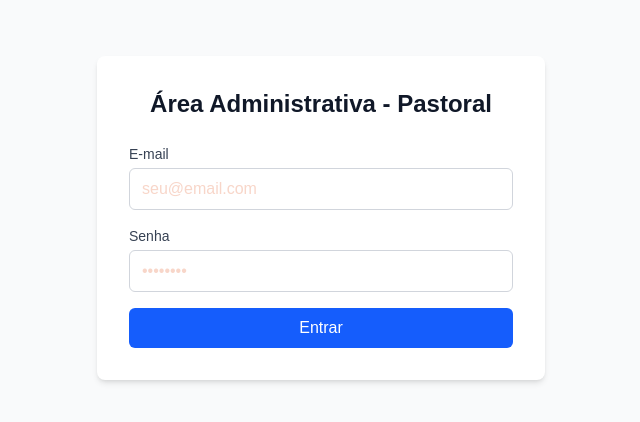
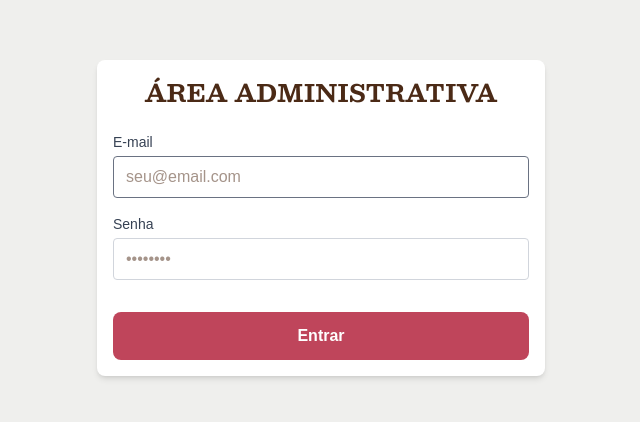
Before and after one commit to MarcosLudgerio/perseveranca-store, a Next.js app: page /admin/login in a window 1280 px wide. Shown: the part 182-604 px from the top of the page, without its empty margins (319-959 px from the left). Built offline with nearby package versions, Linux system fonts and the light colour scheme; no server answers.

Commit message:
style: update css admin pages

```diff
--- a/src/app/admin/login/page.tsx
+++ b/src/app/admin/login/page.tsx
@@ -33,10 +33,10 @@ export default function LoginPage() {
   }
 
   return (
-    <div className="min-h-screen flex items-center justify-center bg-gray-50 p-4">
-      <div className="max-w-md w-full bg-white rounded-lg shadow-md p-8">
-        <h1 className="text-2xl font-bold text-gray-900 text-center mb-6">
-          Área Administrativa - Pastoral
+    <div className="min-h-screen flex items-center justify-center bg-tertiary p-4">
+      <div className="max-w-md bg-white  w-full rounded-lg shadow-md p-4">
+        <h1 className="text-2xl font-bold text-center font-besley text-primary uppercase mb-6">
+          Área Administrativa
         </h1>
 
         {error && (
@@ -55,7 +55,7 @@ export default function LoginPage() {
               required
               value={email}
               onChange={(e) => setEmail(e.target.value)}
-              className="w-full px-3 py-2 border border-gray-300 rounded-md focus:outline-none focus:ring-2 focus:ring-blue-500"
+              className="w-full px-3 py-2 border text-brand border-gray-500 rounded focus:ring-2 focus:ring-primary outline-none"
               placeholder="seu@email.com"
             />
           </div>
@@ -69,15 +69,14 @@ export default function LoginPage() {
               required
               value={password}
               onChange={(e) => setPassword(e.target.value)}
-              className="w-full px-3 py-2 border border-gray-300 rounded-md focus:outline-none focus:ring-2 focus:ring-blue-500"
+              className="w-full px-3 py-2 border text-brand border-gray-300 rounded focus:ring-2 focus:ring-primary outline-none"
               placeholder="••••••••"
             />
           </div>
-
           <button
             type="submit"
             disabled={loading}
-            className="w-full bg-blue-600 text-white py-2 rounded-md font-medium hover:bg-blue-700 transition duration-200 disabled:opacity-50"
+            className="w-full bg-secondary hover:bg-[#727432] text-white font-bold py-3 rounded-lg transition-colors disabled:opacity-50 mt-4"
           >
             {loading ? 'Entrando...' : 'Entrar'}
           </button>
--- a/src/app/admin/produtos/page.tsx
+++ b/src/app/admin/produtos/page.tsx
@@ -121,30 +121,30 @@ export default function AdminProductsPage() {
             <div className="max-w-5xl mx-auto space-y-8">
 
                 {/* Formulário de Cadastro */}
-                <div className="bg-white p-6 rounded-lg shadow">
-                    <h2 className="text-xl font-bold mb-4 text-gray-800">Cadastrar Novo Produto</h2>
+                <div className="bg-white bg p-6 rounded-lg shadow">
+                    <h2 className="text-2xl font-bold font-besley text-center text-primary mb-4 text-gray-800">Cadastrar Novo Produto</h2>
 
                     <form onSubmit={handleSubmit} className="space-y-4">
                         <div className="grid grid-cols-1 md:grid-cols-2 gap-4">
                             <div>
-                                <label className="block text-sm font-medium mb-1">Nome do Produto</label>
+                                <label className="block text-lg text-brand mb-1">Nome do Produto</label>
                                 <input
                                     type="text"
                                     required
                                     value={name}
                                     onChange={(e) => setName(e.target.value)}
-                                    className="w-full border p-2 rounded"
+                                    className="w-full border p-2 rounded-lg text-gray-700 focus:ring-2 focus:ring-secondary outline-none"
                                     placeholder="Ex: Camisa Tradicional Azul"
                                 />
                             </div>
 
                             <div>
-                                <label className="block text-sm font-medium mb-1">Categoria</label>
+                                <label className="block text-lg text-brand mb-1">Categoria</label>
                                 <select
                                     required
                                     value={categoryId}
                                     onChange={(e) => setCategoryId(e.target.value)}
-                                    className="w-full border p-2 rounded"
+                                    className="w-full border p-2 rounded-lg text-gray-700 focus:ring-2 focus:ring-secondary outline-none"
                                 >
                                     <option value="">Selecione uma categoria</option>
                                     {categories.map((c) => (
@@ -155,28 +155,28 @@ export default function AdminProductsPage() {
                         </div>
 
                         <div>
-                            <label className="block text-sm font-medium mb-1">Descrição</label>
+                            <label className="block text-lg text-brand  mb-1">Descrição</label>
                             <textarea
                                 value={description}
                                 onChange={(e) => setDescription(e.target.value)}
-                                className="w-full border p-2 rounded"
+                                className="w-full border p-2 rounded-lg text-gray-700 rounded focus:ring-2 focus:ring-secondary outline-none"
                                 rows={2}
                             />
                         </div>
 
                         <div>
-                            <label className="block text-sm font-medium mb-1">Imagem do Produto</label>
+                            <label className="block text-lg text-brand mb-1">Imagem do Produto</label>
                             <input
                                 type="file"
                                 accept="image/*"
                                 onChange={(e) => setImageFile(e.target.files?.[0] || null)}
-                                className="w-full border p-2 rounded"
+                                className="w-full border p-2 rounded-lg text-gray-700 rounded focus:ring-2 focus:ring-secondary outline-none"
                             />
                         </div>
 
                         {/* Gerenciador de Variações (Tamanhos / Preços) */}
-                        <div className="border-t pt-4">
-                            <h3 className="font-semibold text-gray-700 mb-2">Tamanhos e Preços</h3>
+                        <div className="border-t border-secondary pt-4 ">
+                            <h3 className="font-semibold text-brand mb-2">Tamanhos e Preços</h3>
                             {variants.map((v, idx) => (
                                 <div key={idx} className="flex gap-2 mb-2 items-center">
                                     <input
@@ -184,7 +184,7 @@ export default function AdminProductsPage() {
                                         placeholder="Nome (ex: P, M, G, XG)"
                                         value={v.name}
                                         onChange={(e) => handleVariantChange(idx, 'name', e.target.value)}
-                                        className="border p-2 rounded flex-1"
+                                        className="border p-2 rounded-lg text-gray-700 rounded focus:ring-2 focus:ring-secondary outline-none flex-1"
                                         required
                                     />
                                     <input
@@ -193,14 +193,14 @@ export default function AdminProductsPage() {
                                         placeholder="Preço (R$)"
                                         value={v.price}
                                         onChange={(e) => handleVariantChange(idx, 'price', e.target.value)}
-                                        className="border p-2 rounded w-32"
+                                        className="border p-2 rounded-lg text-gray-700 rounded focus:ring-2 focus:ring-secondary outline-none w-16"
                                         required
                                     />
                                     {variants.length > 1 && (
                                         <button
                                             type="button"
                                             onClick={() => handleRemoveVariant(idx)}
-                                            className="text-red-500 font-bold px-2"
+                                            className="text-red-500 font-bold"
                                         >
                                             ✕
                                         </button>
@@ -210,25 +210,28 @@ export default function AdminProductsPage() {
                             <button
                                 type="button"
                                 onClick={handleAddVariant}
-                                className="text-sm text-blue-600 font-medium mt-1 hover:underline"
+                                className="text-sm text-heading font-medium mt-1 hover:underline"
                             >
                                 + Adicionar outro tamanho/preço
                             </button>
+
+
                         </div>
 
                         <button
                             type="submit"
                             disabled={submitting}
-                            className="bg-blue-600 text-white px-6 py-2 rounded font-medium hover:bg-blue-700 disabled:opacity-50"
+                            className="w-full bg-secondary hover:bg-[#727432] text-white font-bold py-3 rounded-lg transition-colors disabled:opacity-50 mt-4"
                         >
                             {submitting ? 'Salvando...' : 'Salvar Produto'}
+
                         </button>
                     </form>
                 </div>
 
                 {/* Lista de Produtos Cadastrados */}
                 <div className="bg-white p-6 rounded-lg shadow">
-                    <h2 className="text-xl font-bold mb-4 text-gray-800">Produtos Cadastrados</h2>
+                    <h2 className="text-xl font-bold mb-4 text-primary">Produtos Cadastrados</h2>
 
                     {loading ? (
                         <p>Carregando...</p>
--- a/src/app/globals.css
+++ b/src/app/globals.css
@@ -10,12 +10,14 @@
   --primary: #4B2A16;
   --tertiary: #EFEFED;
   --secondary: #BF455B;
+  --heading: #727432;
   --text-color: #4B2A16;
   --font-times: "Arial Black", "Arial Bold", sans-serif;
 }
 
 @theme inline {
   --color-background: var(--background);
+  --color-heading: var(--heading);
   --color-foreground: var(--foreground);
   --color-tertiary: var(--tertiary);
   --color-brand: var(--text-color);
@@ -35,6 +37,6 @@
 
 body {
   background: var(--background);
-  color: var(--foreground);
+  color: var(--primary);
   font-family: Arial, Helvetica, sans-serif;
 }
--- a/src/app/layout.tsx
+++ b/src/app/layout.tsx
@@ -26,7 +26,7 @@ export default function RootLayout({ children }: LayoutProps<"/">) {
   return (
     <html
       lang="pt-br"
-      className={`${besley.variable} h-full antialiased`}
+      className={`${besley.variable} text-primary h-full antialiased`}
     >
       <body className="flex flex-col">{children}</body>
     </html>
--- a/src/app/page.tsx
+++ b/src/app/page.tsx
@@ -50,7 +50,7 @@ export default async function Home() {
           </div>
         ) : (
           <div className="text-center py-20 bg-white rounded-lg shadow-sm border border-gray-200">
-            <h2 className="text-xl font-semibold text-brandText mb-2">Nenhum produto disponível no momento</h2>
+            <h2 className="text-xl font-semibold text-brand mb-2">Nenhum produto disponível no momento</h2>
             <p className="text-gray-500">Volte mais tarde para conferir nossas novidades!</p>
           </div>
         )}
```
